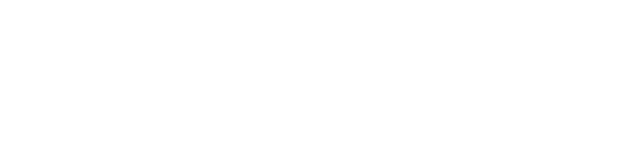
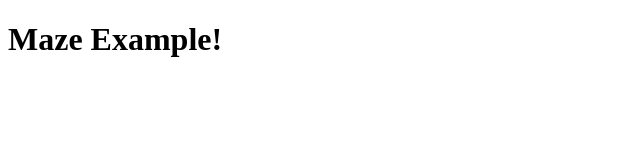
Before and after one commit to oleksandrstarov/HW_3_AmazingMaze, a plain HTML site: page index.html in a window 1280 px wide. Shown: the whole page, without its empty margins (0-640 px from the left). Drawn offline with Linux system fonts and the light colour scheme.

Commit message:
initial commit

```diff
--- a/index.html
+++ b/index.html
@@ -6,6 +6,6 @@
     <title>Amazing Maze</title>
 </head>
 <body>
-
+    <h1>Maze Example!</h1>
 </body>
 </html>
```
